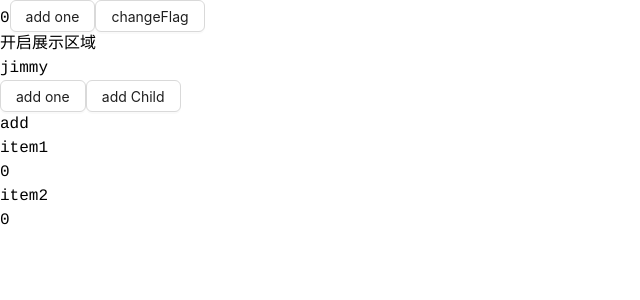
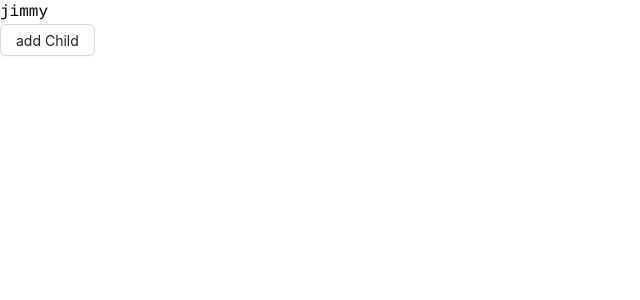
Before and after one commit to Jimmylxue/daily-store, a React (Vite) app in the folder packages/snowweb/: page / in a window 1280 px wide. Both pictures are taken after a click on the button "add Child". Shown: the top 300 px of the page, without its empty margins (0-640 px from the left). Built offline with nearby package versions, Linux system fonts and the light colour scheme.

Commit message:
:zep: 内容更新

```diff
--- a/packages/snowweb/src/App.tsx
+++ b/packages/snowweb/src/App.tsx
@@ -21,13 +21,13 @@ function App() {
 
 	return (
 		<div className="App">
-			<MoBxDemo />
-			<RouterBug />
+			{/* <MoBxDemo /> */}
+			{/* <RouterBug /> */}
 			{/* <Link to="/babel">babel</Link>
 			<Link to="/vite_plugin">vite_plugin</Link> */}
 			{/* <SetStateDemo /> */}
 			<DeepDemo />
-			<MemoDemo />
+			{/* <MemoDemo /> */}
 			{/* <MemoDemo2 />
 			<LuckDraw prizeList={mockList} drawType="NINE_LATTICE" />
 			<Gobang /> */}
--- a/packages/snowweb/src/components/mobx/box.ts
+++ b/packages/snowweb/src/components/mobx/box.ts
@@ -2,7 +2,7 @@ import { makeAutoObservable } from 'mobx'
 
 class Box {
 	flag: undefined | boolean
-	childs: any[] = []
+	child: any[] = []
 	constructor() {
 		makeAutoObservable(this)
 	}
@@ -12,7 +12,7 @@ class Box {
 	}
 
 	addChild(child: any) {
-		this.childs.push(child)
+		this.child.push(child)
 	}
 }
 
--- a/packages/snowweb/src/components/mobx/deep.tsx
+++ b/packages/snowweb/src/components/mobx/deep.tsx
@@ -1,5 +1,4 @@
-import { Button, message, Switch } from 'antd'
-import { useEffect, useState } from 'react'
+import { Button } from 'antd'
 import { box } from './box'
 import { observer } from 'mobx-react-lite'
 import { action } from 'mobx'
@@ -9,44 +8,23 @@ type TProps = {
 }
 
 export const DeepDemo = observer(function () {
-	const [count, setCount] = useState(0)
-
-	useEffect(() => {
-		if (box.flag) {
-			message.success(count)
-		}
-	}, [count])
-
-	// const Names = observer(({ child }: TProps) => {
-	// 	return (
-	// 		<div
-	// 			onClick={action(() => {
-	// 				box.childs[0].name = 'hello world'
-	// 			})}
-	// 		>
-	// 			{child.name}
-	// 		</div>
-	// 	)
-	// })
-
-	const Names = ({ child }: TProps) => {
+	const Names = observer(({ child }: TProps) => {
 		return (
 			<div
 				onClick={action(() => {
-					box.childs[0].name = 'hello world'
+					box.child[0].name = 'hello world'
 				})}
 			>
 				{child.name}
 			</div>
 		)
-	}
+	})
 
 	return (
 		<div>
-			{box.childs.map((child, index) => (
+			{box.child.map((child, index) => (
 				<Names child={child} key={index} />
 			))}
-			<Button onClick={() => setCount(count + 1)}>add one</Button>
 			<Button
 				onClick={() => {
 					box.addChild({
@@ -59,27 +37,3 @@ export const DeepDemo = observer(function () {
 		</div>
 	)
 })
-
-// export function MoBxDemo() {
-// 	const [count, setCount] = useState(0)
-
-// 	useEffect(() => {
-// 		if (box.flag) {
-// 			message.success(count)
-// 		}
-// 	}, [count])
-
-// 	return (
-// 		<div>
-// 			{box.flag ? '1' : '0'}
-// 			<Button onClick={() => setCount(count + 1)}>add one</Button>
-// 			<Button
-// 				onClick={() => {
-// 					box.flag ? box.setFlg(false) : box.setFlg(true)
-// 				}}
-// 			>
-// 				changeFlag
-// 			</Button>
-// 		</div>
-// 	)
-// }
--- a/packages/snowweb/src/components/mobx/index.tsx
+++ b/packages/snowweb/src/components/mobx/index.tsx
@@ -1,21 +1,11 @@
-import { Button, message, Switch } from 'antd'
-import { useEffect, useState } from 'react'
+import { Button } from 'antd'
 import { box } from './box'
 import { observer } from 'mobx-react-lite'
 
 export const MoBxDemo = observer(function () {
-	const [count, setCount] = useState(0)
-
-	useEffect(() => {
-		if (box.flag) {
-			message.success(count)
-		}
-	}, [count])
-
 	return (
 		<div>
 			{box.flag ? '1' : '0'}
-			<Button onClick={() => setCount(count + 1)}>add one</Button>
 			<Button
 				onClick={() => {
 					box.flag ? box.setFlg(false) : box.setFlg(true)
@@ -26,27 +16,3 @@ export const MoBxDemo = observer(function () {
 		</div>
 	)
 })
-
-// export function MoBxDemo() {
-// 	const [count, setCount] = useState(0)
-
-// 	useEffect(() => {
-// 		if (box.flag) {
-// 			message.success(count)
-// 		}
-// 	}, [count])
-
-// 	return (
-// 		<div>
-// 			{box.flag ? '1' : '0'}
-// 			<Button onClick={() => setCount(count + 1)}>add one</Button>
-// 			<Button
-// 				onClick={() => {
-// 					box.flag ? box.setFlg(false) : box.setFlg(true)
-// 				}}
-// 			>
-// 				changeFlag
-// 			</Button>
-// 		</div>
-// 	)
-// }
```
